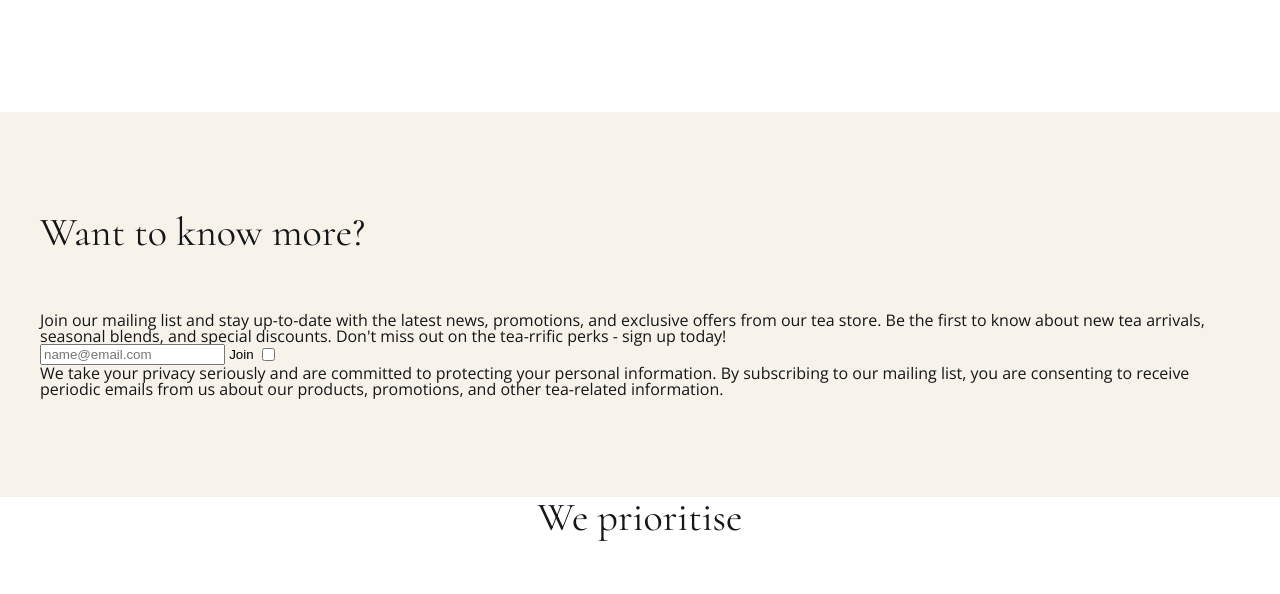
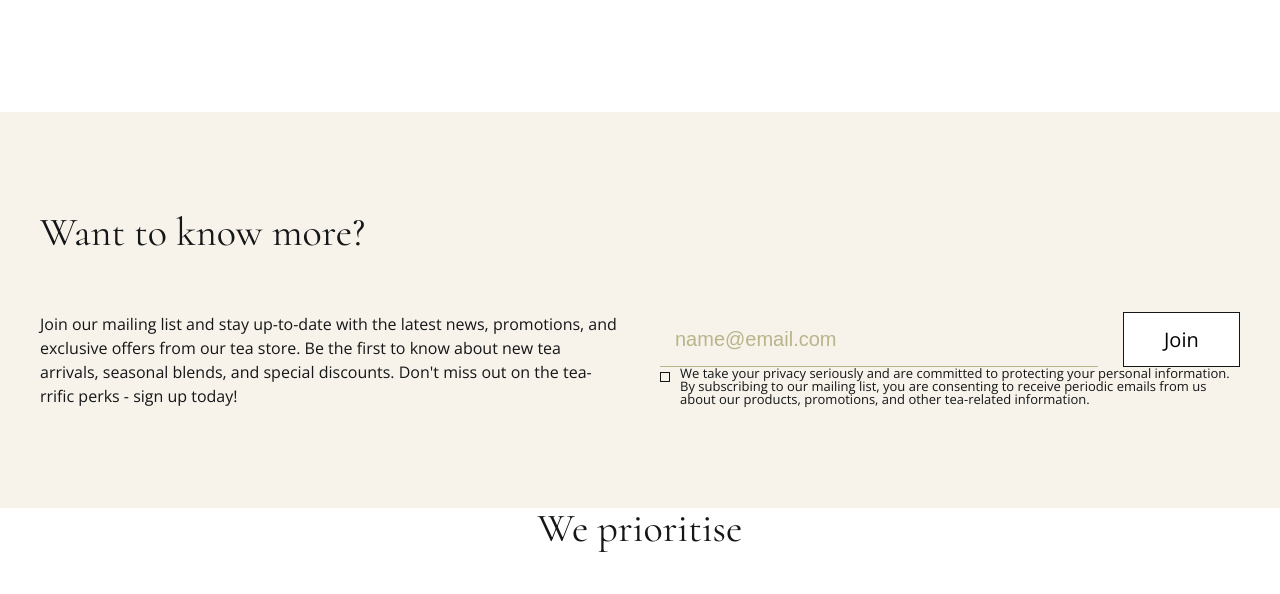
Before and after one commit to Bigon4ik/tea, a plain HTML site: page index.html in a window 1280 px wide. Shown: the part 2410-3004 px from the top of the page. Drawn offline with nearby package versions, Linux system fonts and the light colour scheme.

Commit message:
add css for block with email

```diff
--- a/css/style.css
+++ b/css/style.css
@@ -265,7 +265,79 @@ body{
 .mailing-list__title{
     text-align: left;
 }
+.mailing-list__inner{
+    display: flex;
+    gap:60px 40px;
 
+}
+.mailing-list__text{
+    line-height: 1.5;
+    flex-basis: 580px;
+
+
+}
+.mailing-list__form{
+    display: flex;
+    flex-wrap: wrap;
+    flex-basis: 580px;
+
+}
+.mailing-list__email{
+    border: none;
+    border-bottom: 1px solid #B8B58B;
+    background-color: transparent;
+    padding: 3px 15px;
+    width: 438px;
+    margin-right: 25px;
+    font-size: 20px;
+    font-weight: 300;
+    font-style: normal;
+    line-height: 1.5;
+    color: #151618;
+}
+.mailing-list__email::placeholder{
+    font-size: 20px;
+    font-weight: 300;
+    font-style: normal;
+    line-height: 1.5;
+    color: #B8B58B;
+
+}
+.mailing-list__btn{
+    padding: 12px 40px;
+    background-color: #fff;
+    border: 1px solid #151618;
+    font-size: 20px;
+    font-weight: 300;
+    font-family: "Open Sans" ,sans-serif;
+    cursor: pointer;
+}
+.mailing-list__checkbox-text{
+    font-size: 13px;
+    padding-left: 20px;
+
+}
+.mailing-list__label{
+    margin-top: 16px;
+
+
+}
+.mailing-list__checkbox{
+    position: absolute;
+    width: 1px;
+    height: 1px;
+    clip: rect(0,0,0,0);
+    overflow: hidden;
+    padding-left: 20px;
+}
+.mailing-list__checkbox-style{
+    position: absolute;
+    height: 10px;
+    width: 10px;
+    border: 1px solid #151618;
+    margin-top: 5px;
+
+}
 
 
 
--- a/index.html
+++ b/index.html
@@ -234,7 +234,7 @@
                 <form action="#" class="mailing-list__form">
                     <input class="mailing-list__email" type="email" placeholder="name@email.com"/>
                     <button class="mailing-list__btn" type="submit">Join</button>
-                    <label>
+                    <label class=".mailing-list__label">
                         <input class="mailing-list__checkbox" type="checkbox">
                         <span class="mailing-list__checkbox-style"></span>
                         <p class="mailing-list__checkbox-text">We take your privacy seriously and are committed to protecting your personal information. By subscribing to our mailing list, you are consenting to receive periodic emails from us about our products, promotions, and other tea-related information.</p>
```
